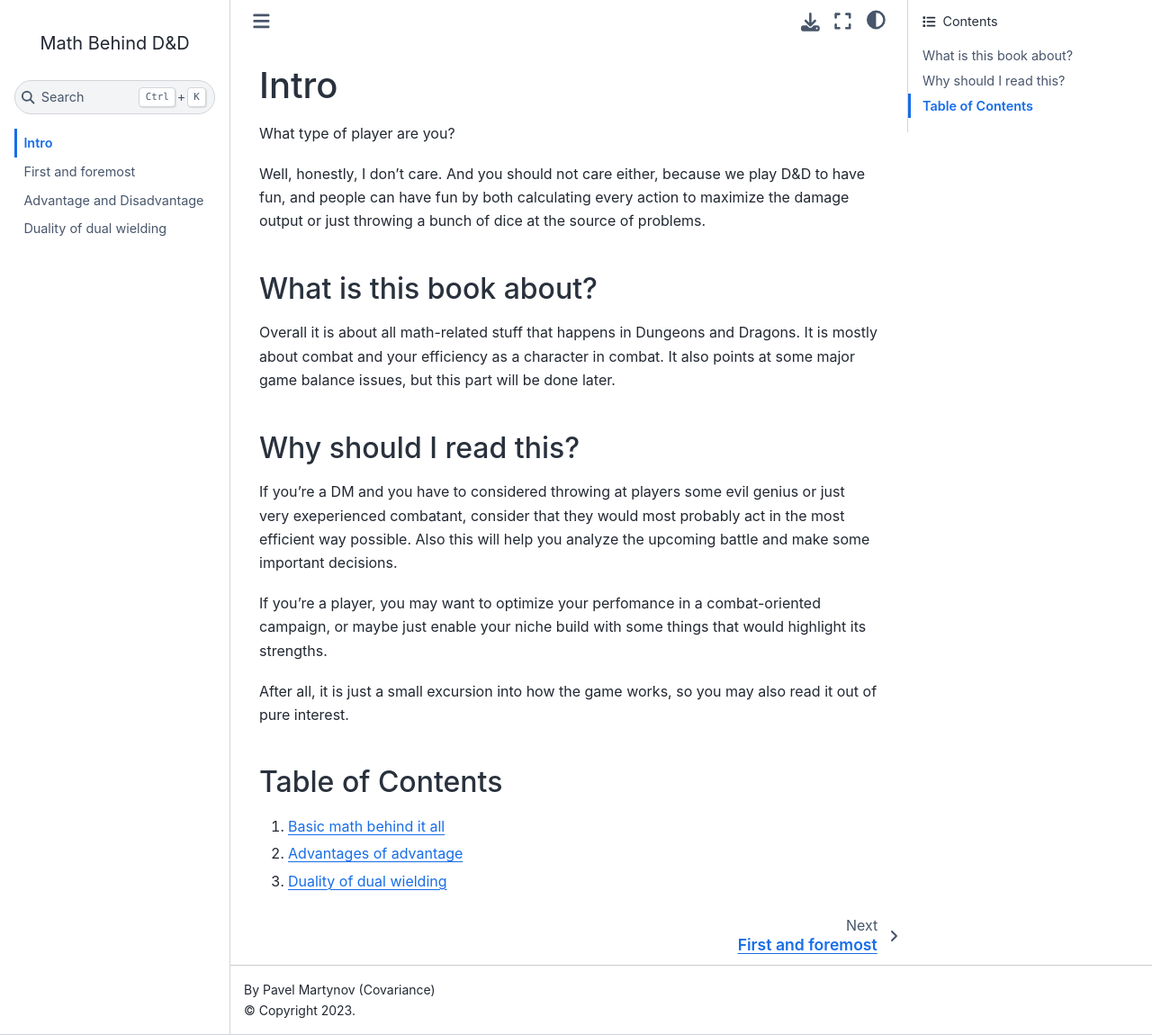
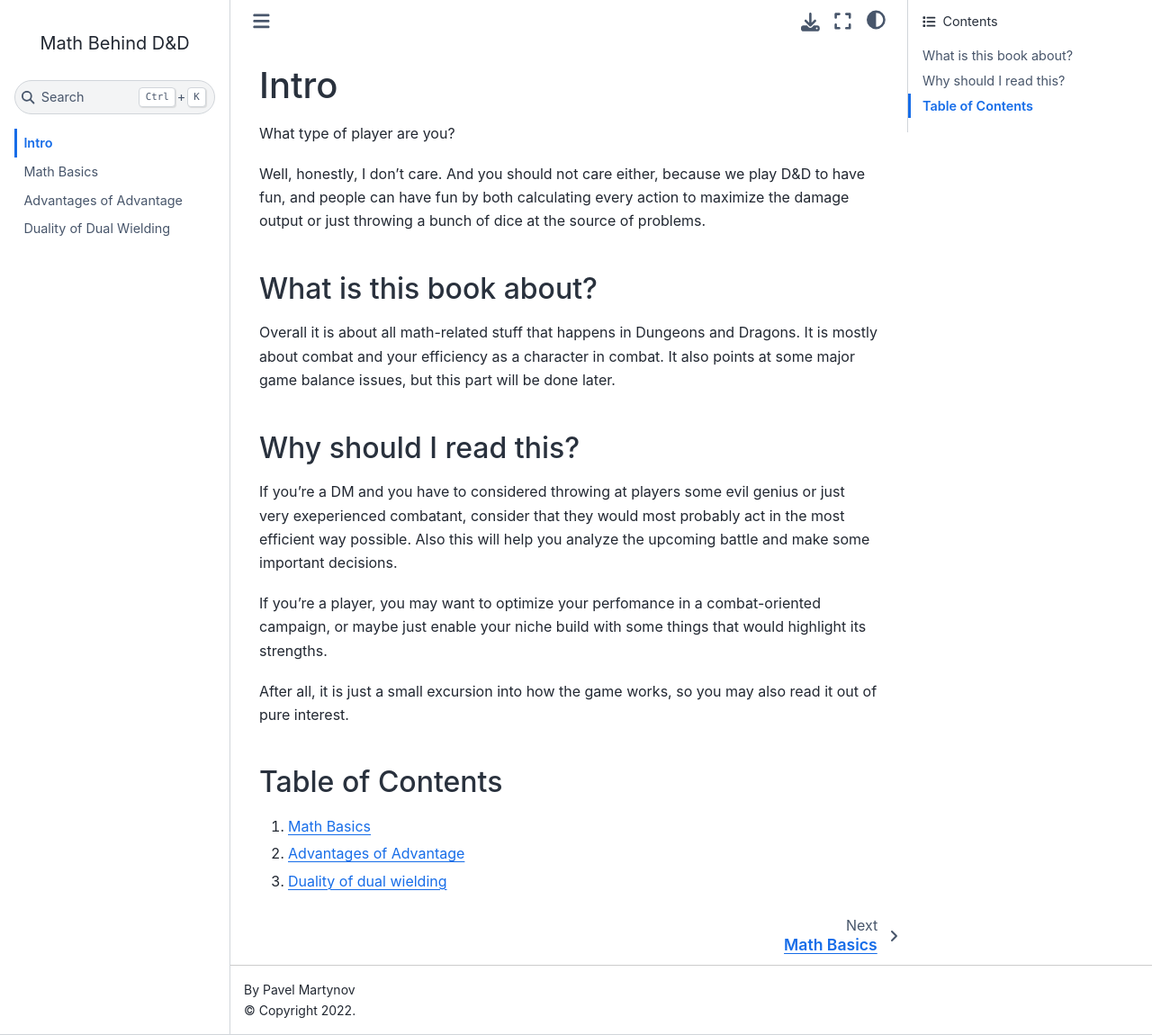
Before and after one commit to Covariance/DnD-math-basics, a Jupyter Book: the page built from README.md, in a window 1280 px wide and 1150 px high. Shown: the whole window at 90% size. Built offline with Jupyter Book 1.0.4 settings and Sphinx 7.4.7 and the Sphinx Book theme 1.1.4, drawn with Linux system fonts in a browser that asks for light colours.

Commit message:
More major fixes (I'll squash it later)

```diff
--- a/README.md
+++ b/README.md
@@ -19,6 +19,6 @@
 After all, it is just a small excursion into how the game works, so you may also read it out of pure interest.
 
 ## Table of Contents
-1) [Basic math behind it all](math.ipynb)
-2) [Advantages of advantage](advantage.ipynb)
+1) [Math Basics](math.ipynb)
+2) [Advantages of Advantage](advantage.ipynb)
 3) [Duality of dual wielding](dual.ipynb)
--- a/_config.yml
+++ b/_config.yml
@@ -1,6 +1,7 @@
 # Book settings
-title  : Math Behind D&D
-author : Pavel Martynov (Covariance)
+title     : Math Behind D&D
+author    : Pavel Martynov
+copyright : "2022"
 
 # Execution settings
 execute:
@@ -9,8 +10,23 @@
   stderr_output     : show
 
 # Parse and render settings
+parse:
+  myst_enable_extensions:  # default extensions to enable in the myst parser. See https://myst-parser.readthedocs.io/en/latest/using/syntax-optional.html
+    - amsmath
+    - colon_fence
+    - deflist
+    - dollarmath
+    - html_admonition
+    - html_image
+    - linkify
+    - replacements
+    - smartquotes
+    - substitution
+    - tasklist
 
 # HTML-specific settings
+html:
+  extra-navbar: ""
 
 # LaTeX-specific settings
 latex:
```
Also changed, not shown: advantage.ipynb, dual.ipynb, math.ipynb.
